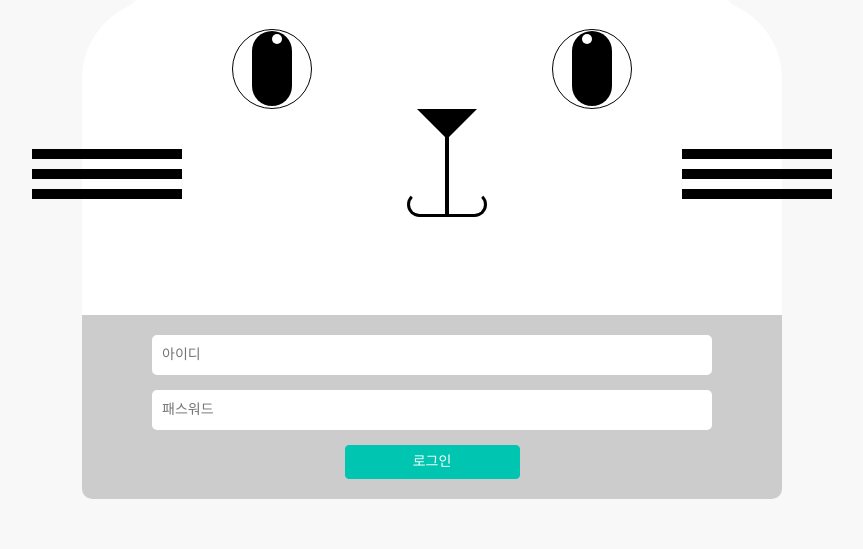
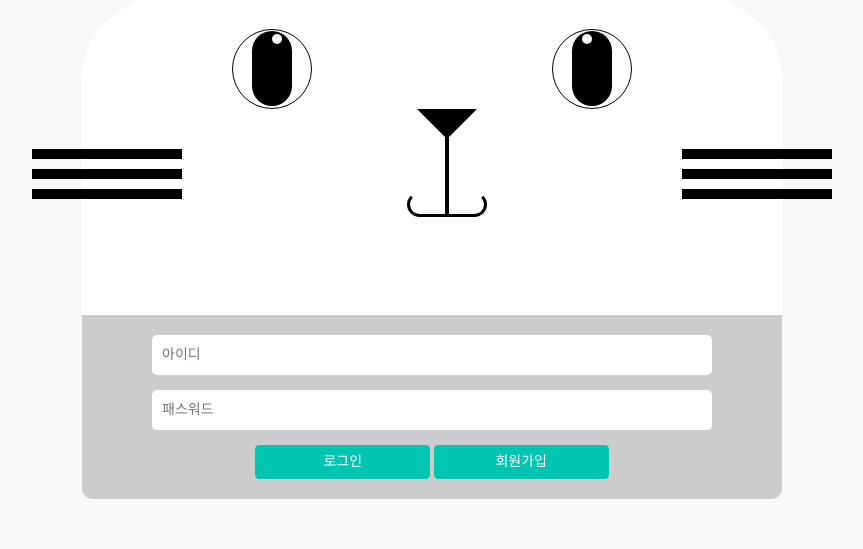
Before and after one commit to catdadmom/catdadmom, a Flask app: page /login/ in a window 1280 px wide. Shown: the part 251-800 px from the top of the page, without its empty margins (208-1071 px from the left). Run offline with Flask 2, Linux system fonts and the light colour scheme; some libraries are stand-ins or nearby versions.

Commit message:
로그인 폼에 회원가입 버튼 추가

```diff
--- a/catdadmom/web/templates/login.html
+++ b/catdadmom/web/templates/login.html
@@ -10,7 +10,8 @@
         <input type="text" class="login-control" id="login" name="login" placeholder="아이디">
         <input type="password" class="login-control" id="password" name="password" placeholder="패스워드">
         <div>
-            <button type="submit" class="btn btn-default">로그인</button>
+            <button type="submit" class="btn btn-primary">로그인</button>
+            <a href="{{ url_for('user.signup_form') }}" class="btn btn-primary">회원가입</a>
         </div>
     </form>
 {% endblock %}
```
